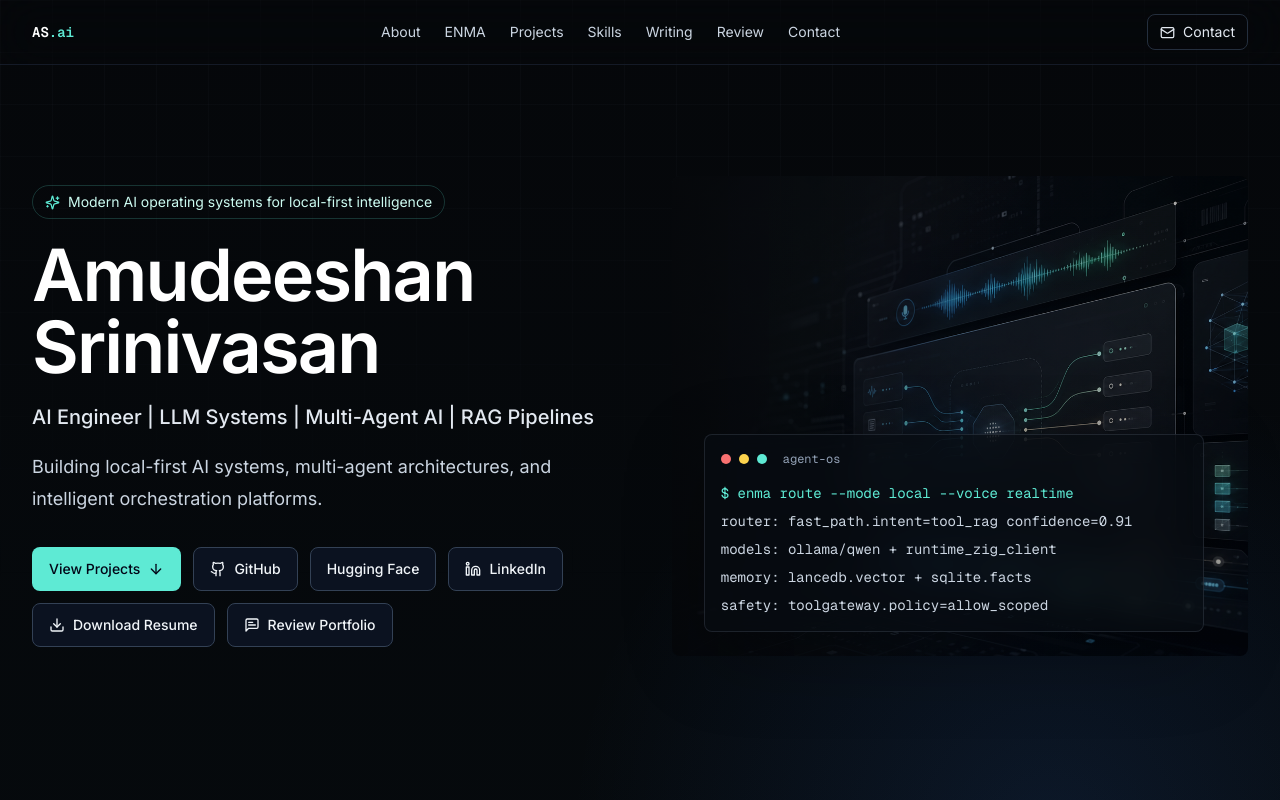
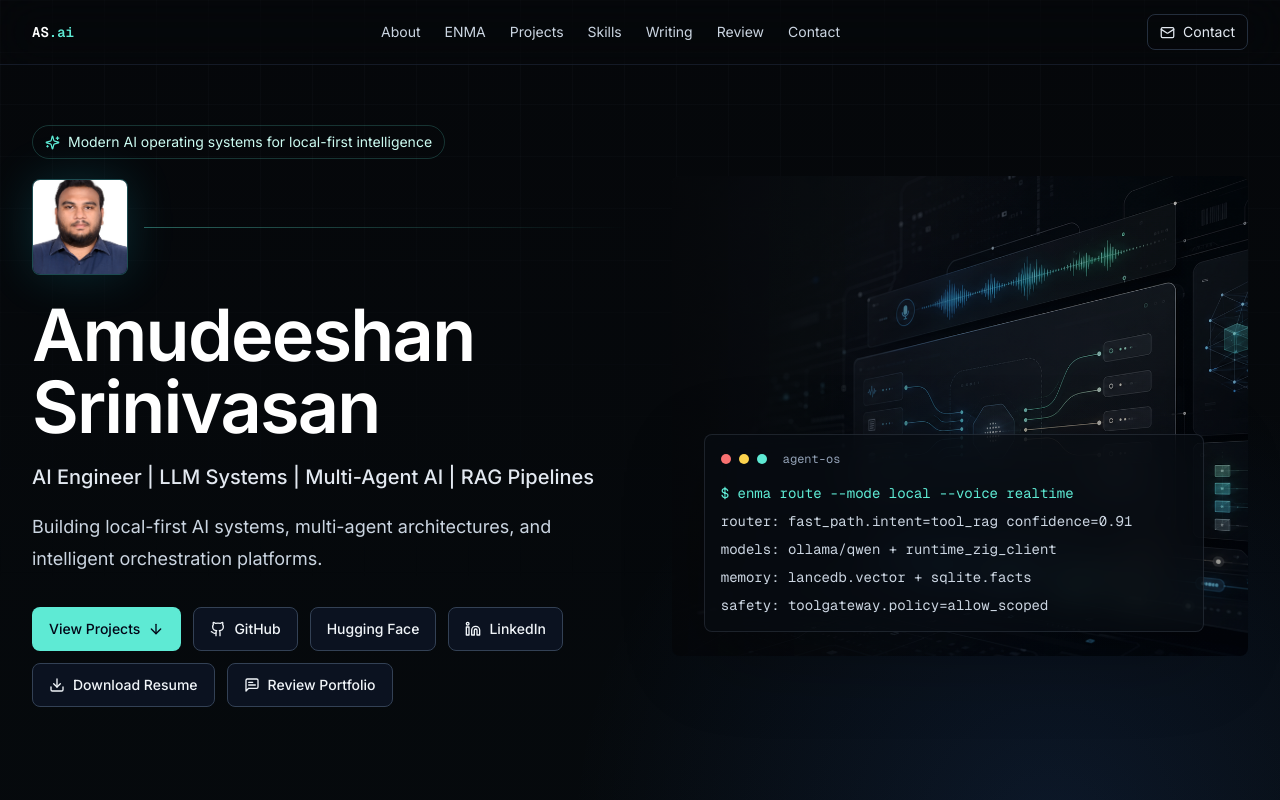
Before and after one commit to AmudeeshanSrinivasan/portfolio, a Next.js app: page / in a window 1280 px wide. Shown: the top 800 px of the page. Built offline with nearby package versions, Linux system fonts and the light colour scheme.

Commit message:
Add portfolio headshot

```diff
--- a/app/page.tsx
+++ b/app/page.tsx
@@ -82,6 +82,18 @@ function Hero() {
           Modern AI operating systems for local-first intelligence
         </MotionDiv>
         <MotionDiv variants={reveal}>
+          <div className="mb-6 flex items-center gap-4">
+            <div className="relative h-20 w-20 overflow-hidden rounded-lg border border-teal-300/30 bg-slate-950 shadow-glow sm:h-24 sm:w-24">
+              <Image
+                src="/images/amudeeshan-srinivasan.jpg"
+                alt="Amudeeshan Srinivasan"
+                fill
+                sizes="96px"
+                className="object-cover object-[50%_28%]"
+              />
+            </div>
+            <div className="hidden h-px flex-1 bg-gradient-to-r from-teal-300/40 to-transparent sm:block" />
+          </div>
           <h1 className="max-w-4xl text-balance text-5xl font-semibold tracking-tight text-white sm:text-6xl lg:text-7xl">
             Amudeeshan Srinivasan
           </h1>
```
Also changed, not shown: public/images/amudeeshan-srinivasan.jpg (added).
